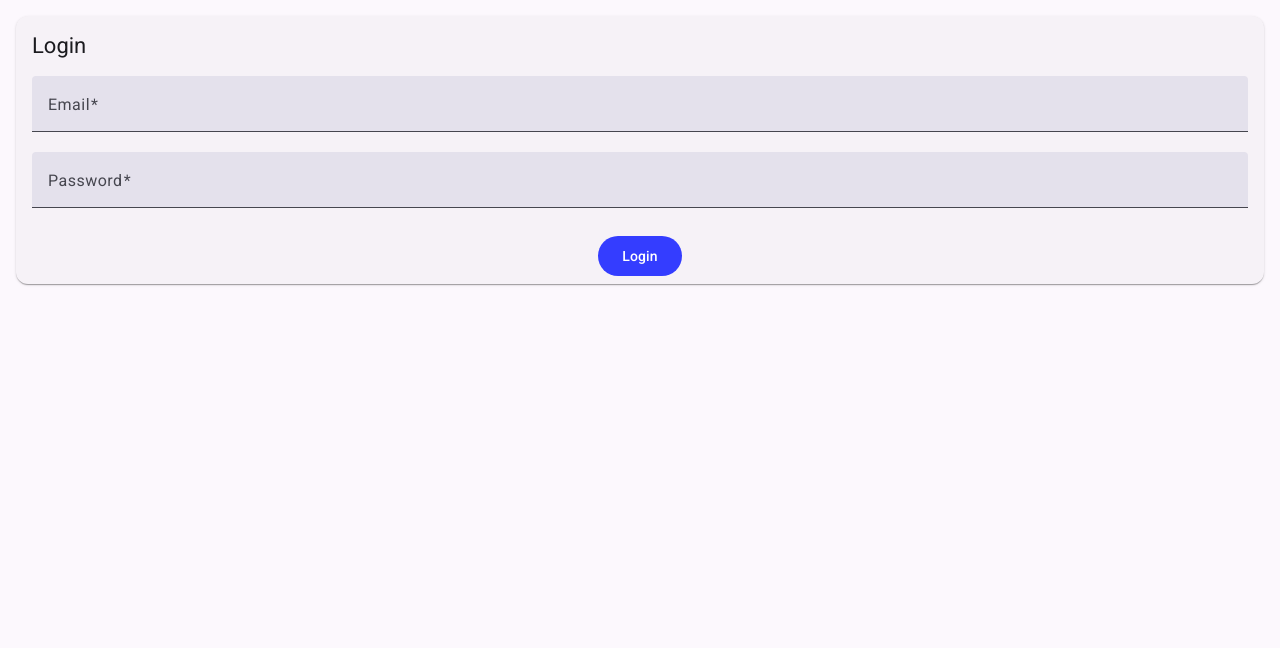
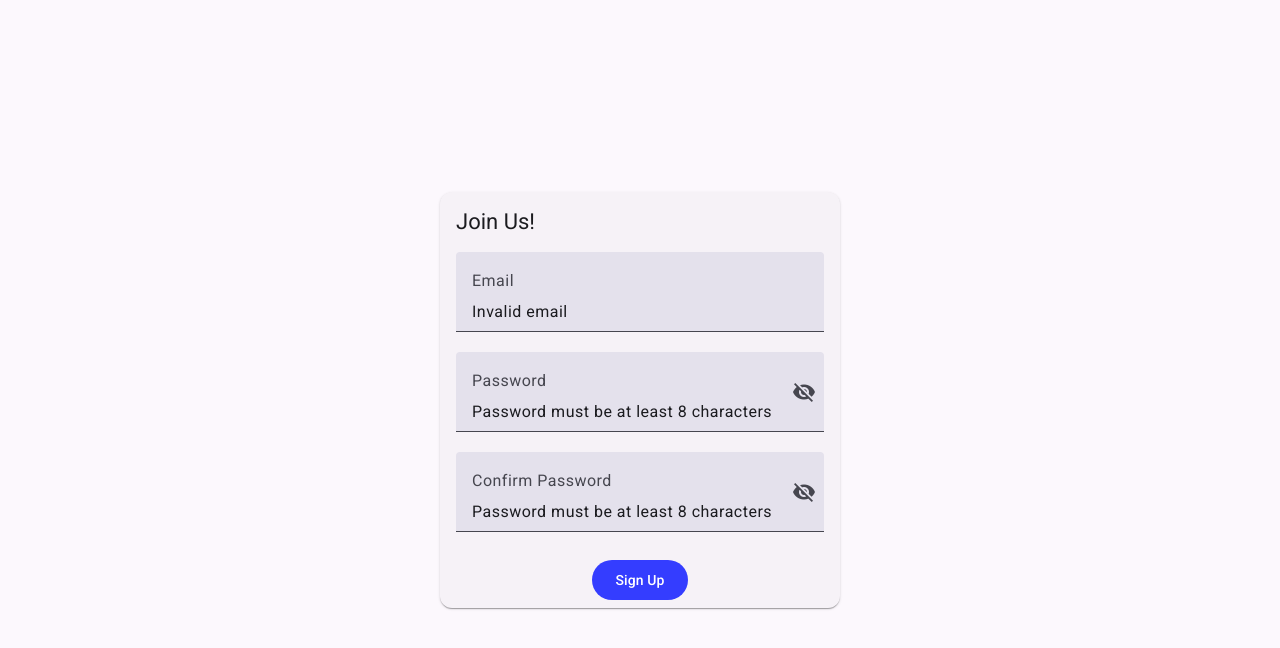
Before and after one commit to KylerJohnsonDev/ng-forms-zod, an Angular app: page / in a window 1280 px wide. Shown: the top 648 px of the page. Built offline with nearby package versions, Linux system fonts and the light colour scheme.

Commit message:
add error validation with mat override

```diff
--- a/angular.json
+++ b/angular.json
@@ -15,7 +15,8 @@
           "inlineStyle": true,
           "inlineTemplate": true,
           "displayBlock": true,
-          "skipTests": true
+          "skipTests": true,
+          "style": "scss"
         }
       },
       "root": "",
@@ -42,6 +43,7 @@
               "@angular/material/prebuilt-themes/azure-blue.css",
               "src/styles.scss"
             ],
+            "inlineStyleLanguage": "scss",
             "scripts": []
           },
           "configurations": {
@@ -97,9 +99,10 @@
                 "input": "public"
               }
             ],
+            "inlineStyleLanguage": "scss",
             "styles": [
               "@angular/material/prebuilt-themes/azure-blue.css",
-              "src/styles.css"
+              "src/styles.scss"
             ],
             "scripts": []
           }
--- a/package.json
+++ b/package.json
@@ -35,6 +35,7 @@
     "karma-coverage": "~2.2.0",
     "karma-jasmine": "~5.1.0",
     "karma-jasmine-html-reporter": "~2.1.0",
+    "prettier": "^3.5.3",
     "typescript": "~5.7.2"
   }
 }
--- a/src/app/app.component.ts
+++ b/src/app/app.component.ts
@@ -8,6 +8,18 @@ import { RouterOutlet } from '@angular/router';
     <main>
       <router-outlet></router-outlet>
     </main>
+  `,
+  styles: `
+    :host {
+      display: block;
+      height: 100%;
+      display: flex;
+      flex-direction: column;
+
+      main {
+        flex: 1;
+      }
+    }
   `
 })
 export class AppComponent {
--- a/src/app/pages/login-form/login-form.component.ts
+++ b/src/app/pages/login-form/login-form.component.ts
@@ -1,43 +1,151 @@
-import { Component } from '@angular/core';
+import { Component, signal, computed } from '@angular/core';
 import { FormsModule } from '@angular/forms';
 import { MatCardModule } from '@angular/material/card';
 import { MatButtonModule } from '@angular/material/button';
 import { MatInputModule } from '@angular/material/input';
+import { z } from 'zod';
+import { Email, emailSchema, Password, passwordSchema } from './validation';
+import { MatIconModule } from '@angular/material/icon';
 
 @Component({
   selector: 'app-login-form',
-  imports: [MatCardModule, MatButtonModule, MatInputModule, FormsModule],
+  imports: [
+    MatCardModule,
+    MatButtonModule,
+    MatInputModule,
+    FormsModule,
+    MatIconModule,
+  ],
   template: `
     <mat-card>
       <mat-card-header>
-        <mat-card-title>Login</mat-card-title>
+        <mat-card-title>Join Us!</mat-card-title>
       </mat-card-header>
       <mat-card-content class="mt-1">
         <form class="flex flex-col">
-          <mat-form-field appearance="fill">
+          <mat-form-field
+
+            [class]="{ 'zod-error': !emailFormState().isValid }"
+          >
             <mat-label>Email</mat-label>
-            <input matInput placeholder="Email" required>
+            <input
+              matInput
+              name="email"
+              placeholder="Email"
+              [(ngModel)]="email"
+            />
+            @if (emailFormState().errors) {
+              @for (err of emailFormState().errors; track err.code) {
+                <mat-hint class="mat-error">{{ err.message }}</mat-hint>
+              }
+            }
           </mat-form-field>
-          <mat-form-field appearance="fill">
+          <mat-form-field>
             <mat-label>Password</mat-label>
-            <input matInput type="password" placeholder="Password" required>
+            <input matInput name="password" [type]="isPasswordHidden() ? 'password' : 'text'" [(ngModel)]="password" />
+            <button
+              mat-icon-button
+              matSuffix
+              (click)="isPasswordHidden.set(!isPasswordHidden())"
+              [attr.aria-label]="'Hide password'"
+            >
+              <mat-icon>{{
+                isPasswordHidden() ? 'visibility_off' : 'visibility'
+              }}</mat-icon>
+            </button>
+            @if (passwordFormState().errors) {
+              @for (err of passwordFormState().errors; track err.code) {
+                <mat-hint class="mat-error">{{ err.message }}</mat-hint>
+              }
+            }
+          </mat-form-field>
+          <mat-form-field>
+            <mat-label>Confirm Password</mat-label>
+            <input matInput name="confirmPassword" [type]="isConfirmPasswordHidden() ? 'password' : 'text'" [(ngModel)]="confirmPassword"/>
+            <button
+              mat-icon-button
+              matSuffix
+              (click)="isConfirmPasswordHidden.set(!isConfirmPasswordHidden())"
+              [attr.aria-label]="'Hide password'"
+            >
+              <mat-icon>{{
+                isConfirmPasswordHidden() ? 'visibility_off' : 'visibility'
+              }}</mat-icon>
+            </button>
+            @if (confirmPasswordFormState().errors) {
+              @for (err of confirmPasswordFormState().errors; track err.code) {
+                <mat-hint class="mat-error">{{ err.message }}</mat-hint>
+              }
+            }
           </mat-form-field>
         </form>
       </mat-card-content>
       <mat-card-footer>
         <mat-card-actions class="flex justify-center">
-          <button mat-flat-button color="primary">Login</button>
+          <button mat-flat-button color="primary">Sign Up</button>
         </mat-card-actions>
       </mat-card-footer>
     </mat-card>
   `,
   styles: `
+    @use '@angular/material' as mat;
     :host {
       padding: 1rem;
       display: block;
+      height: 100%;
+      display: flex;
+      justify-content: center;
+      align-items: center;
+
+      mat-card {
+        max-width: 400px;
+        width: 100%;
+      }
     }
-  `
+
+    .zod-error {
+      @include mat.form-field-overrides((
+        filled-caret-color: var(--mat-sys-error),
+        filled-label-text-color: var(--mat-sys-error),
+        outlined-outline-color: var(--mat-sys-error)
+        // filled-container-color: var(--mat-sys-error-container),
+        // filled-indicator-color: var(--mat-sys-error),
+      ));
+    }
+  `,
 })
 export class LoginFormComponent {
+  email = signal<Email>('');
+  emailFormState = computed(() => {
+    const { success, error } = emailSchema.safeParse(this.email());
+    return {
+      isValid: success,
+      errors: error?.errors ?? null,
+    };
+  });
 
+  password = signal<Password>('');
+  passwordFormState = computed(() => {
+    const { success, error } = passwordSchema.safeParse(this.password());
+    return {
+      isValid: success,
+      errors: error?.errors ?? null,
+    };
+  });
+
+  confirmPassword = signal<Password>('');
+  confirmPasswordFormState = computed(() => {
+    const { success, error } = passwordSchema
+      .refine((val) => val === this.confirmPassword(), {
+        message: 'Passwords do not match!',
+      })
+      .safeParse(this.confirmPassword());
+    return {
+      isValid: success,
+      errors: error?.errors ?? null,
+    };
+  });
+
+  isPasswordHidden = signal(true);
+  isConfirmPasswordHidden = signal(true);
 }
--- /dev/null
+++ b/src/app/pages/login-form/validation.ts
@@ -0,0 +1,14 @@
+import { z } from 'zod';
+
+export const emailSchema = z.string().email()
+export const passwordSchema = z.string()
+  .min(8, {
+    message: 'Password must be at least 8 characters'
+  })
+  .max(255, {
+    message: 'Password cannot exceed 255 characters'
+  })
+
+export type Email = z.infer<typeof emailSchema>
+
+export type Password = z.infer<typeof passwordSchema>
```
Also changed, not shown: 2 other files (tests, documents, lock files or other folders).
